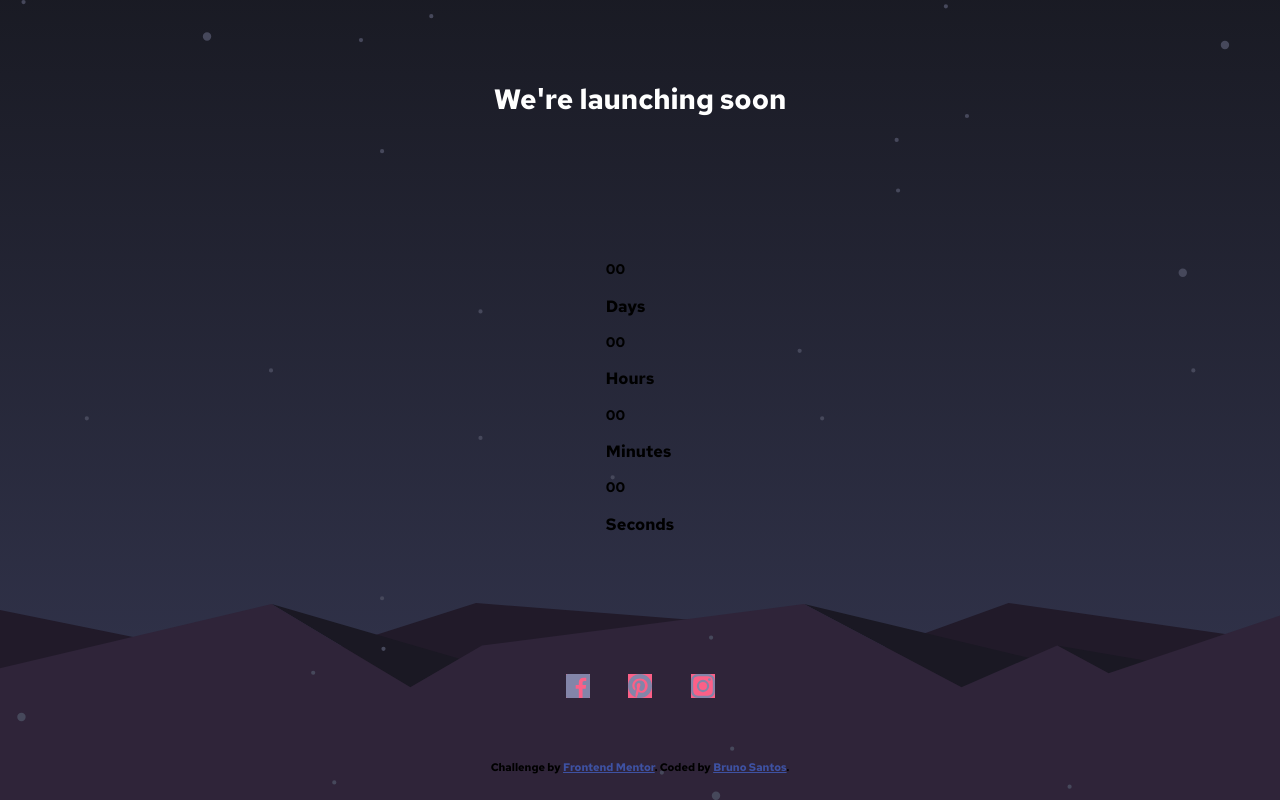
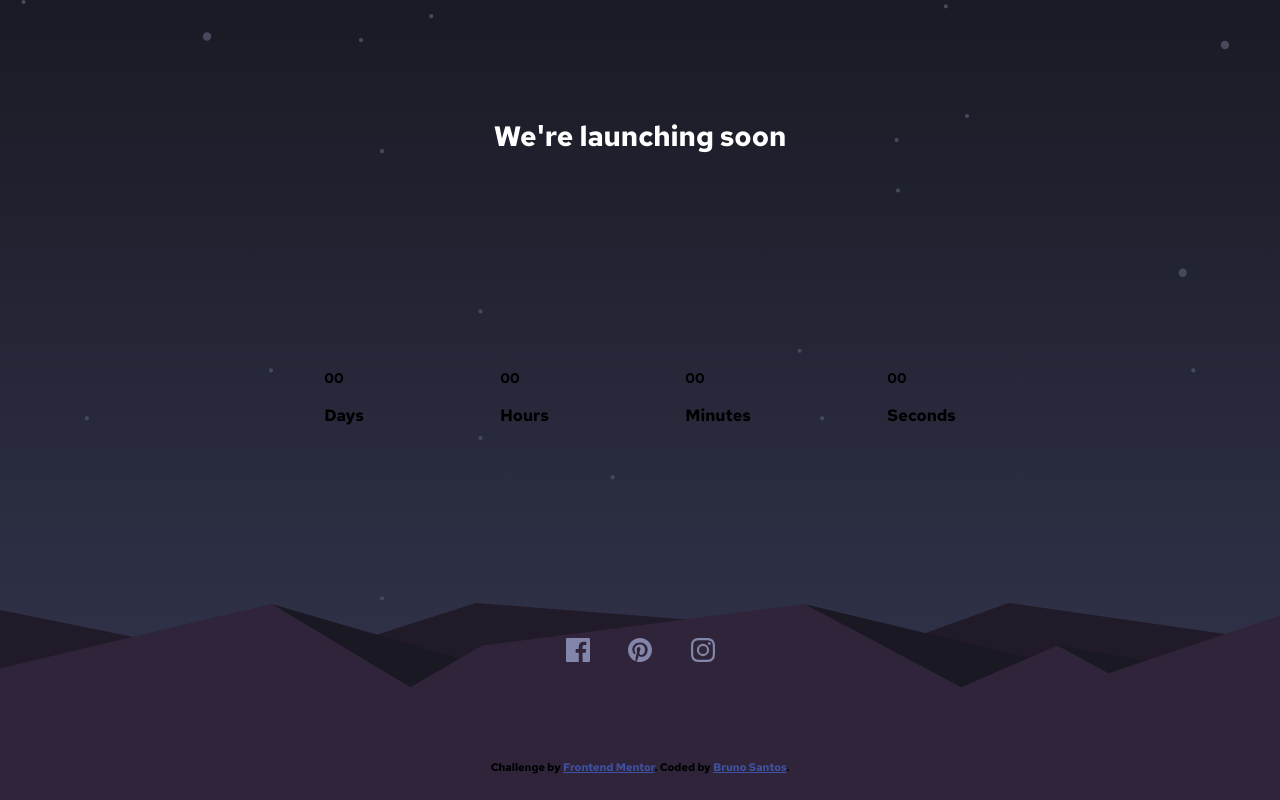
Before and after one commit to slukii/countdown-14-days, a plain HTML site: page index.html in a window 1280 px wide. Drawn offline with Linux system fonts and the light colour scheme.

Commit message:
correção de algumas regras css, background do body e criação do svg correto

```diff
--- a/index.html
+++ b/index.html
@@ -26,11 +26,11 @@
 
     body{
       margin:0; padding:0; box-sizing: border-box;
-      background: url(images/bg-stars.svg), url(images/pattern-hills.svg), linear-gradient(180deg, hsl(234, 17%, 12%) 0%, hsl(236, 21%, 26%) 100%);
+      background: url(images/pattern-hills.svg), url(images/bg-stars.svg), linear-gradient(180deg, hsl(234, 17%, 12%) 0%, hsl(236, 21%, 26%) 100%);
       background-repeat: no-repeat,no-repeat,no-repeat;
-      background-size: cover,auto,cover;
+      background-size: auto,cover,cover;
       background-attachment: fixed,fixed,fixed;
-      background-position: center center,center bottom;
+      background-position: center bottom,center center;
       height: 100vh;
       font-family: 'Red Hat Text', sans-serif;
     }
@@ -47,6 +47,12 @@
       color: var(--white-color)
     }
 
+    main section.timer{
+      width: 60vw;
+      display:flex;
+      flex-direction: row;
+      justify-content: space-around;
+    }
 
     main section.social-medias{
       width: 187.5px;
@@ -54,12 +60,16 @@
       justify-content: space-around;
     }
 
-    main section.social-medias img{
-      box-shadow: 0 0 0 100000px var(--secondary-color) inset;
+    main section.social-medias svg{
+      cursor:pointer;
     }
 
-    main section.social-medias img:hover{
-      cursor:pointer;
+    main section.social-medias svg path{
+      transition: 400ms ease-out;
+    }
+
+    main section.social-medias svg:hover path{
+      fill:hsl(345, 95%, 68%);
     }
 
     .attribution { font-size: 11px; text-align: center; }
@@ -104,9 +114,9 @@
     </section>
 
     <section class="social-medias">
-      <img src="images/icon-facebook.svg" alt="icone do facebook">
-      <img src="images/icon-pinterest.svg" alt="icone do pinterest">
-      <img src="images/icon-instagram.svg" alt="icone do instagram">
+      <svg xmlns="http://www.w3.org/2000/svg" width="24" height="24"><path fill="#8385A9" d="M22.675 0H1.325C.593 0 0 .593 0 1.325v21.351C0 23.407.593 24 1.325 24H12.82v-9.294H9.692v-3.622h3.128V8.413c0-3.1 1.893-4.788 4.659-4.788 1.325 0 2.463.099 2.795.143v3.24l-1.918.001c-1.504 0-1.795.715-1.795 1.763v2.313h3.587l-.467 3.622h-3.12V24h6.116c.73 0 1.323-.593 1.323-1.325V1.325C24 .593 23.407 0 22.675 0z"/></svg>
+      <svg xmlns="http://www.w3.org/2000/svg" width="24" height="24"><path fill="#8385A9" d="M12 0C5.373 0 0 5.372 0 12c0 5.084 3.163 9.426 7.627 11.174-.105-.949-.2-2.405.042-3.441.218-.937 1.407-5.965 1.407-5.965s-.359-.719-.359-1.782c0-1.668.967-2.914 2.171-2.914 1.023 0 1.518.769 1.518 1.69 0 1.029-.655 2.568-.994 3.995-.283 1.194.599 2.169 1.777 2.169 2.133 0 3.772-2.249 3.772-5.495 0-2.873-2.064-4.882-5.012-4.882-3.414 0-5.418 2.561-5.418 5.207 0 1.031.397 2.138.893 2.738a.36.36 0 0 1 .083.345l-.333 1.36c-.053.22-.174.267-.402.161-1.499-.698-2.436-2.889-2.436-4.649 0-3.785 2.75-7.262 7.929-7.262 4.163 0 7.398 2.967 7.398 6.931 0 4.136-2.607 7.464-6.227 7.464-1.216 0-2.359-.631-2.75-1.378l-.748 2.853c-.271 1.043-1.002 2.35-1.492 3.146C9.57 23.812 10.763 24 12 24c6.627 0 12-5.373 12-12 0-6.628-5.373-12-12-12z"/></svg>
+      <svg xmlns="http://www.w3.org/2000/svg" width="24" height="24"><path fill="#8385A9" d="M12 2.163c3.204 0 3.584.012 4.85.07 3.252.148 4.771 1.691 4.919 4.919.058 1.265.069 1.645.069 4.849 0 3.205-.012 3.584-.069 4.849-.149 3.225-1.664 4.771-4.919 4.919-1.266.058-1.644.07-4.85.07-3.204 0-3.584-.012-4.849-.07-3.26-.149-4.771-1.699-4.919-4.92-.058-1.265-.07-1.644-.07-4.849 0-3.204.013-3.583.07-4.849.149-3.227 1.664-4.771 4.919-4.919 1.266-.057 1.645-.069 4.849-.069zM12 0C8.741 0 8.333.014 7.053.072 2.695.272.273 2.69.073 7.052.014 8.333 0 8.741 0 12c0 3.259.014 3.668.072 4.948.2 4.358 2.618 6.78 6.98 6.98C8.333 23.986 8.741 24 12 24c3.259 0 3.668-.014 4.948-.072 4.354-.2 6.782-2.618 6.979-6.98.059-1.28.073-1.689.073-4.948 0-3.259-.014-3.667-.072-4.947-.196-4.354-2.617-6.78-6.979-6.98C15.668.014 15.259 0 12 0zm0 5.838a6.162 6.162 0 1 0 0 12.324 6.162 6.162 0 0 0 0-12.324zM12 16a4 4 0 1 1 0-8 4 4 0 0 1 0 8zm6.406-11.845a1.44 1.44 0 1 0 0 2.881 1.44 1.44 0 0 0 0-2.881z"/></svg>
     </section>
 </main>
   <div class="attribution">
```
